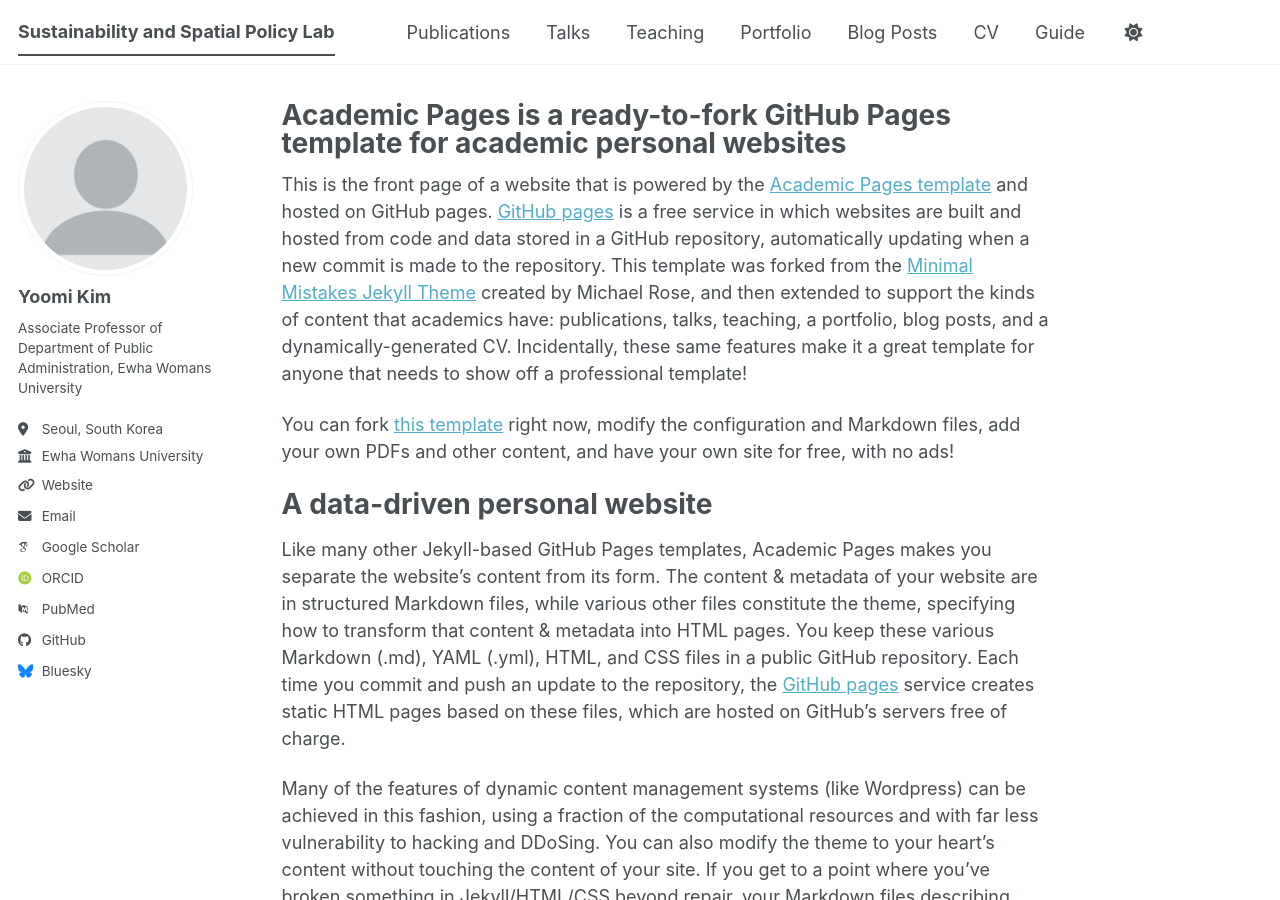
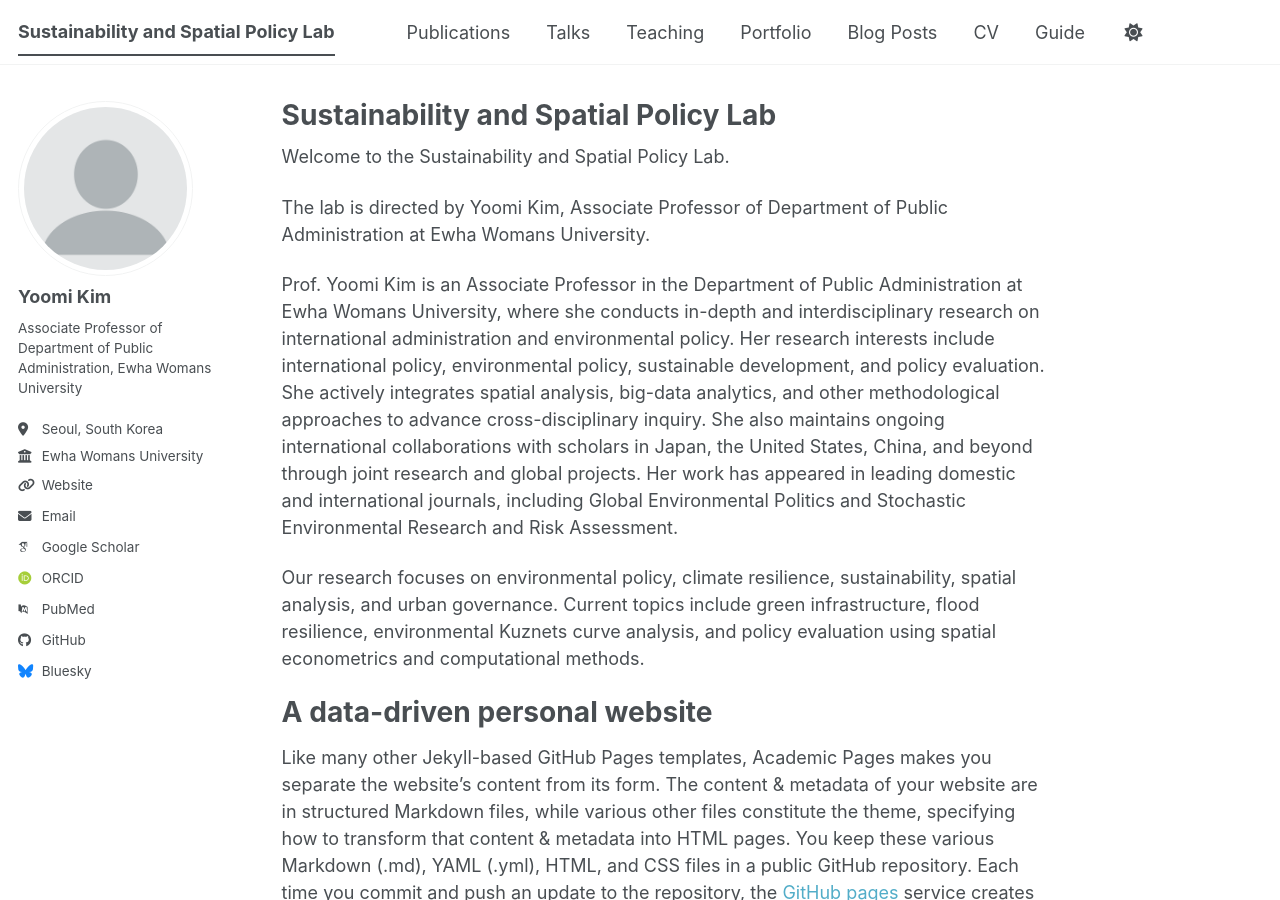
Before and after one commit to ymkim-ssplab/ymkim-ssplab.github.io, a Jekyll site: the page built from _pages/about.md, in a window 1280 px wide and 900 px high. Built offline with Jekyll 4.4.1, drawn with Linux system fonts in a browser that asks for light colours; some web fonts are replaced; a script bundle is joined from its source files by our own code; library files that are not in the unit come from our copies.

Commit message:
Update about.md

```diff
--- a/_pages/about.md
+++ b/_pages/about.md
@@ -1,15 +1,20 @@
 ---
 permalink: /
-title: "Academic Pages is a ready-to-fork GitHub Pages template for academic personal websites"
+title: "Sustainability and Spatial Policy Lab"
 author_profile: true
 redirect_from:
   - /about/
   - /about.html
 ---
 
-This is the front page of a website that is powered by the [Academic Pages template](https://github.com/academicpages/academicpages.github.io) and hosted on GitHub pages. [GitHub pages](https://pages.github.com) is a free service in which websites are built and hosted from code and data stored in a GitHub repository, automatically updating when a new commit is made to the repository. This template was forked from the [Minimal Mistakes Jekyll Theme](https://mmistakes.github.io/minimal-mistakes/) created by Michael Rose, and then extended to support the kinds of content that academics have: publications, talks, teaching, a portfolio, blog posts, and a dynamically-generated CV. Incidentally, these same features make it a great template for anyone that needs to show off a professional template!
+Welcome to the Sustainability and Spatial Policy Lab.
 
- You can fork [this template](https://github.com/academicpages/academicpages.github.io) right now, modify the configuration and Markdown files, add your own PDFs and other content, and have your own site for free, with no ads!
+The lab is directed by Yoomi Kim, Associate Professor of Department of Public Administration at Ewha Womans University.
+
+Prof. Yoomi Kim is an Associate Professor in the Department of Public Administration at Ewha Womans University, where she conducts in-depth and interdisciplinary research on international administration and environmental policy. Her research interests include international policy, environmental policy, sustainable development, and policy evaluation. She actively integrates spatial analysis, big-data analytics, and other methodological approaches to advance cross-disciplinary inquiry. She also maintains ongoing international collaborations with scholars in Japan, the United States, China, and beyond through joint research and global projects. Her work has appeared in leading domestic and international journals, including Global Environmental Politics and Stochastic Environmental Research and Risk Assessment.
+
+Our research focuses on environmental policy, climate resilience, sustainability, spatial analysis, and urban governance. Current topics include green infrastructure, flood resilience, environmental Kuznets curve analysis, and policy evaluation using spatial econometrics and computational methods.
+
 
 A data-driven personal website
 ======
```
